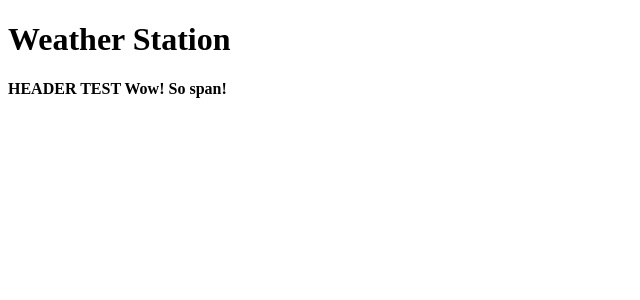
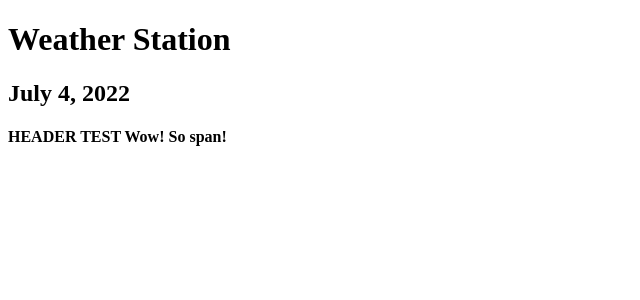
Before and after one commit to romankp/weather-station, a Next.js app: page / in a window 1280 px wide. Shown: the top 300 px of the page, without its empty margins (0-640 px from the left). Built offline with nearby package versions, Linux system fonts and the light colour scheme.

Commit message:
initial imports for main

```diff
--- a/pages/index.js
+++ b/pages/index.js
@@ -1,8 +1,22 @@
+import { buildForecastURL, fetchData } from '../src/utils/apiAccess.js';
+import {
+  getCurrentDateString,
+  constructQueryDate,
+  localizeTime,
+} from '../src/utils/dateUtils.js';
+// import { AppSection } from '../src/components/AppSection.js';
+
+// We don't destructure here because of a limitation in how Parcel interacts with .env variables
+// const gridString = process.env.FORECAST_GRID;
+
+// const forecastURL = buildForecastURL(gridString);
+const currentTime = new Date();
+
 function App() {
   return (
-    <div id="root">
+    <>
       <h1>Weather Station</h1>
-      <h2></h2>
+      <h2>{getCurrentDateString(currentTime)}</h2>
       <app-section type="current">
         <h4 slot="section-content">
           HEADER TEST <span>Wow! So span!</span>
@@ -10,7 +24,7 @@ function App() {
       </app-section>
       <app-section type="tides"></app-section>
       <app-section type="wind"></app-section>
-    </div>
+    </>
   );
 }
 
```
